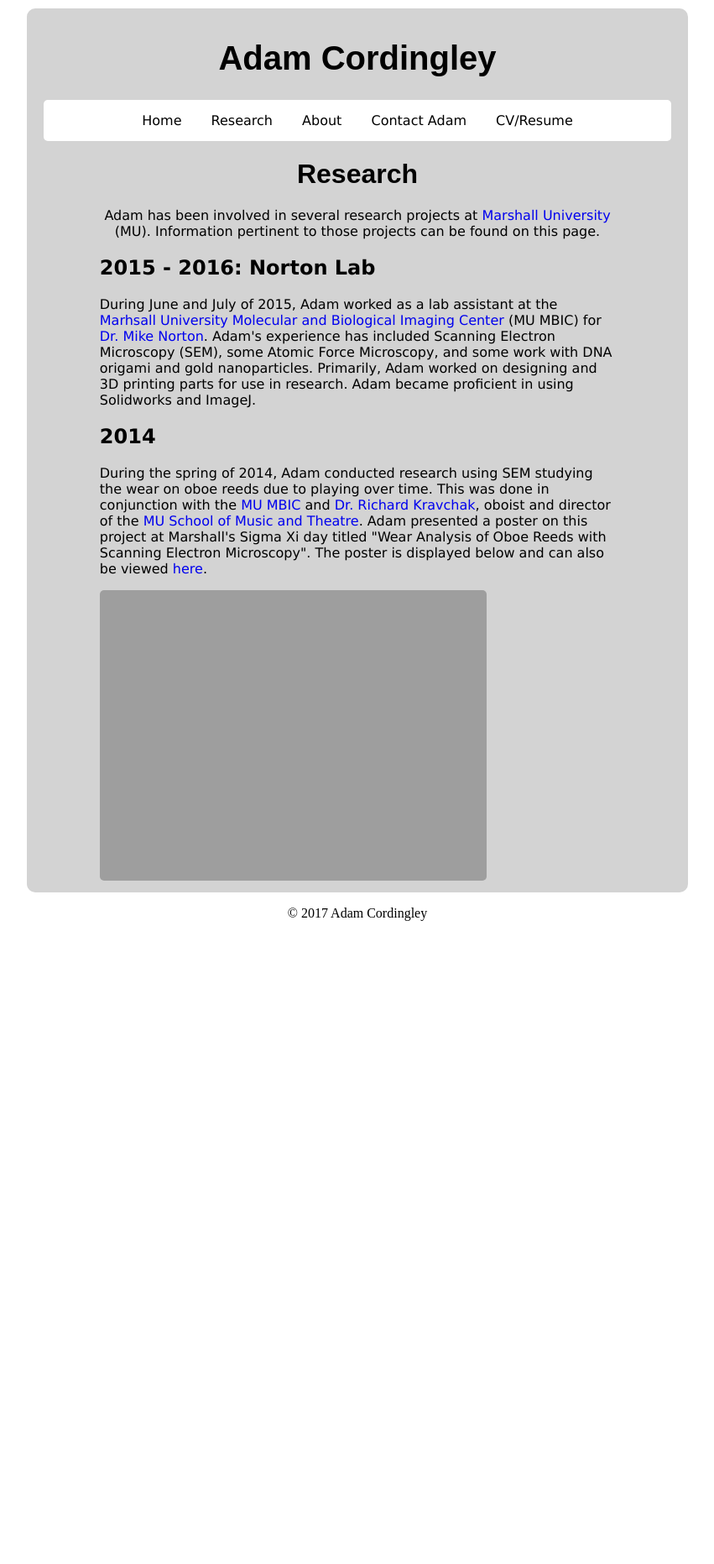
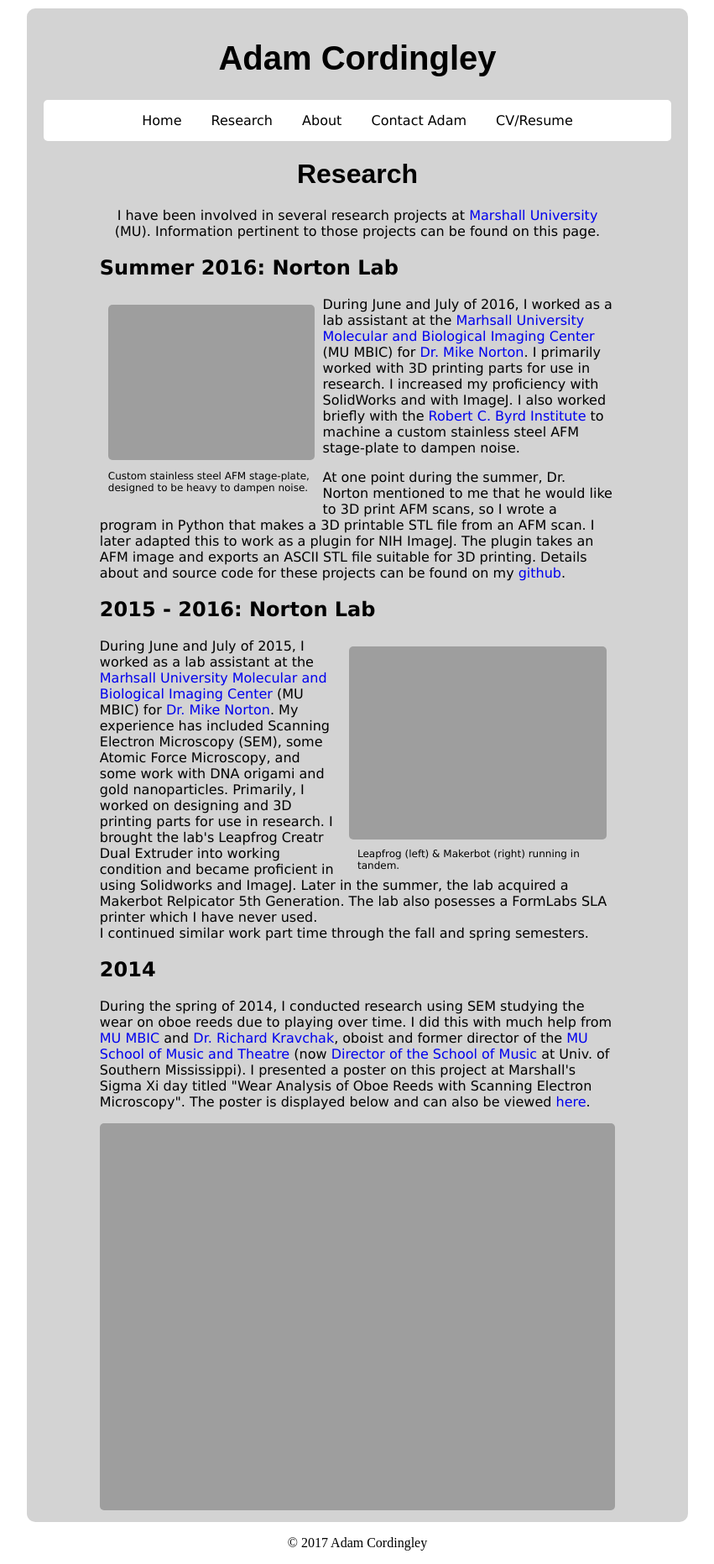
Before and after one commit to AdamC19/AdamC19.github.io, a Jekyll site: the page built from research.html, in a window 1280 px wide. Shown: the whole page at 84% size, without its empty margins (222-1073 px from the left). Built offline with Jekyll 4.4.1, drawn with Linux system fonts in a browser that asks for light colours; before the commit the page ends 1113 px from its top, so only the background shows below that.

Commit message:
Update Research page, add images

```diff
--- a/research.html
+++ b/research.html
@@ -2,15 +2,30 @@
 title: Research
 ---
 
-<p>Adam has been involved in several research projects at <a href="http://www.marshall.edu" target="_blank">Marshall University</a> (MU). Information pertinent to those projects can be found on this page.</p>
+<p>I have been involved in several research projects at <a href="http://www.marshall.edu" target="_blank">Marshall University</a> (MU). Information pertinent to those projects can be found on this page.</p>
 
 <div id="left-align">
+
+<h2>Summer 2016: Norton Lab</h2>
+
+<div style="display:table;float:left;width:40%;margin:10px">
+
+	<img src="img/afm_stage_plate.png" style="display:block;width:100%" alt="Custom stainless steel AFM stage-plate">
+
+	<p style="display:inline-block;width:100%;font-size:0.75em">
+	Custom stainless steel AFM stage-plate, designed to be heavy to dampen noise.</p>
+</div>
+
+<p>During June and July of 2016, I worked as a lab assistant at the <a href="http://www.marshall.edu/mbic/" target="_blank">Marhsall University Molecular and Biological Imaging Center</a> (MU MBIC) for <a href="http://www.atomcrafters.com" target="_blank">Dr. Mike Norton</a>. I primarily worked with 3D printing parts for use in research. I increased my proficiency with SolidWorks and with ImageJ. I also worked briefly with the <a href="http://rcbi.org">Robert C. Byrd Institute</a> to machine a custom stainless steel AFM stage-plate to dampen noise.</p>
+
+<p>At one point during the summer, Dr. Norton mentioned to me that he would like to 3D print AFM scans, so I wrote a program in Python that makes a 3D printable STL file from an AFM scan. I later adapted this to work as a plugin for NIH ImageJ. The plugin takes an AFM image and exports an ASCII STL file suitable for 3D printing. Details about and source code for these projects can be found on my <a href="https://github.com/AdamC19">github</a>.</p>
+
 <h2>2015 - 2016: Norton Lab</h2>
-<p>During June and July of 2015, Adam worked as a lab assistant at the <a href="http://www.marshall.edu/mbic/" target="_blank">Marhsall University Molecular and Biological Imaging Center</a> (MU MBIC) for <a href="http://www.atomcrafters.com" target="_blank">Dr. Mike Norton</a>. Adam's experience has included Scanning Electron Microscopy (SEM), some Atomic Force Microscopy, and some work with DNA origami and gold nanoparticles. Primarily, Adam worked on designing and 3D printing parts for use in research. Adam became proficient in using Solidworks and ImageJ.</p>
-<!--<p>Adam also operated the lab's <a href="http://www.lpfrg.com/" target="_blank">Leapfrog Creatr</a> 3D printer with moderate success. (Operating information and observations can be found in <a href="3dprinterreport.html">Adam's report on the Leapfrog Creatr</a>.)</p>
-<p>Some designs can be found on Adam's thingiverse page which can be found <a href="http://www.thingiverse.com/Adam_Cordingley/about" target="_blank">here</a>.</p>-->
+<img src="img/leapfrog_and_makerbot.jpg" style="float:right;margin:10px" width="50%" alt="Leapfrog (left) and Makerbot (right) running in tandem">
+<span style="width:50%;float:right;font-size:0.75em">Leapfrog (left) &amp; Makerbot (right) running in tandem.</span>
+<p>During June and July of 2015, I worked as a lab assistant at the <a href="http://www.marshall.edu/mbic/" target="_blank">Marhsall University Molecular and Biological Imaging Center</a> (MU MBIC) for <a href="http://www.atomcrafters.com" target="_blank">Dr. Mike Norton</a>. My experience has included Scanning Electron Microscopy (SEM), some Atomic Force Microscopy, and some work with DNA origami and gold nanoparticles. Primarily, I worked on designing and 3D printing parts for use in research. I brought the lab's Leapfrog Creatr Dual Extruder into working condition and became proficient in using Solidworks and ImageJ. Later in the summer, the lab acquired a Makerbot Relpicator 5th Generation. The lab also posesses a FormLabs SLA printer which I have never used.<br>I continued similar work part time through the fall and spring semesters.</p>
 
 <h2>2014</h2>
-<p>During the spring of 2014, Adam conducted research using SEM studying the wear on oboe reeds due to playing over time. This was done in conjunction with the <a href="http://www.marshall.edu/mbic/" target="_blank">MU MBIC</a> and <a href="http://www.richardkravchak.com" target="_blank">Dr. Richard Kravchak</a>, oboist and director of the <a href="http://www.marshall.edu/somt/music/" target="_blank">MU School of Music and Theatre</a>. Adam presented a poster on this project at Marshall's Sigma Xi day titled "Wear Analysis of Oboe Reeds with Scanning Electron Microscopy". The poster is displayed below and can also be viewed <a href="/img/sigma_xi_poster.jpg" target="_blank">here</a>.</p>
-<a href="/img/A_Cordingley_Oboe_Poster.png" target="_blank"><img src="/img/A_Cordingley_Oboe_Poster.png" width="75%" alt="Wear Analysis of Oboe Reeds (click for poster)" ></a>
+<p>During the spring of 2014, I conducted research using SEM studying the wear on oboe reeds due to playing over time. I did this with much help from <a href="http://www.marshall.edu/mbic/" target="_blank">MU MBIC</a> and <a href="http://www.richardkravchak.com" target="_blank">Dr. Richard Kravchak</a>, oboist and former director of the <a href="http://www.marshall.edu/somt/music/" target="_blank">MU School of Music and Theatre</a> (now <a href="https://www.usm.edu/music/richard-kravchak">Director of the School of Music</a> at Univ. of Southern Mississippi). I presented a poster on this project at Marshall's Sigma Xi day titled "Wear Analysis of Oboe Reeds with Scanning Electron Microscopy". The poster is displayed below and can also be viewed <a href="/img/sigma_xi_poster.jpg" target="_blank">here</a>.</p>
+<a href="/img/A_Cordingley_Oboe_Poster.png" target="_blank"><img src="/img/A_Cordingley_Oboe_Poster.png" alt="Wear Analysis of Oboe Reeds (click for poster)" width="100%"></a>
 </div>
--- a/style.css
+++ b/style.css
@@ -49,6 +49,9 @@ div#content {
 	text-align: left;
 }
 
+#right-align{
+	text-align: right;
+}
 
 img {
 	border-radius: 5px;
```
Also changed, not shown: simple-cgi-test.py (deleted, +0 -12 lines), img/afm_stage_plate.jpg (added), 2 other files.
